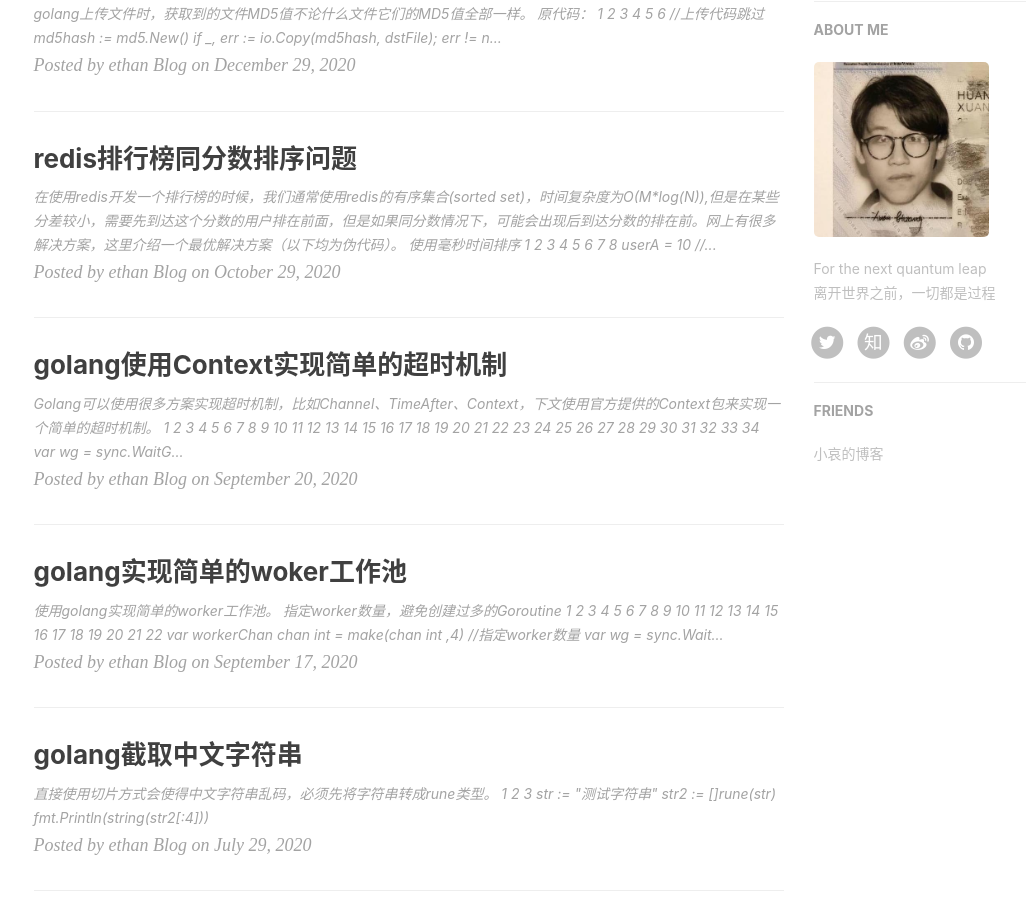
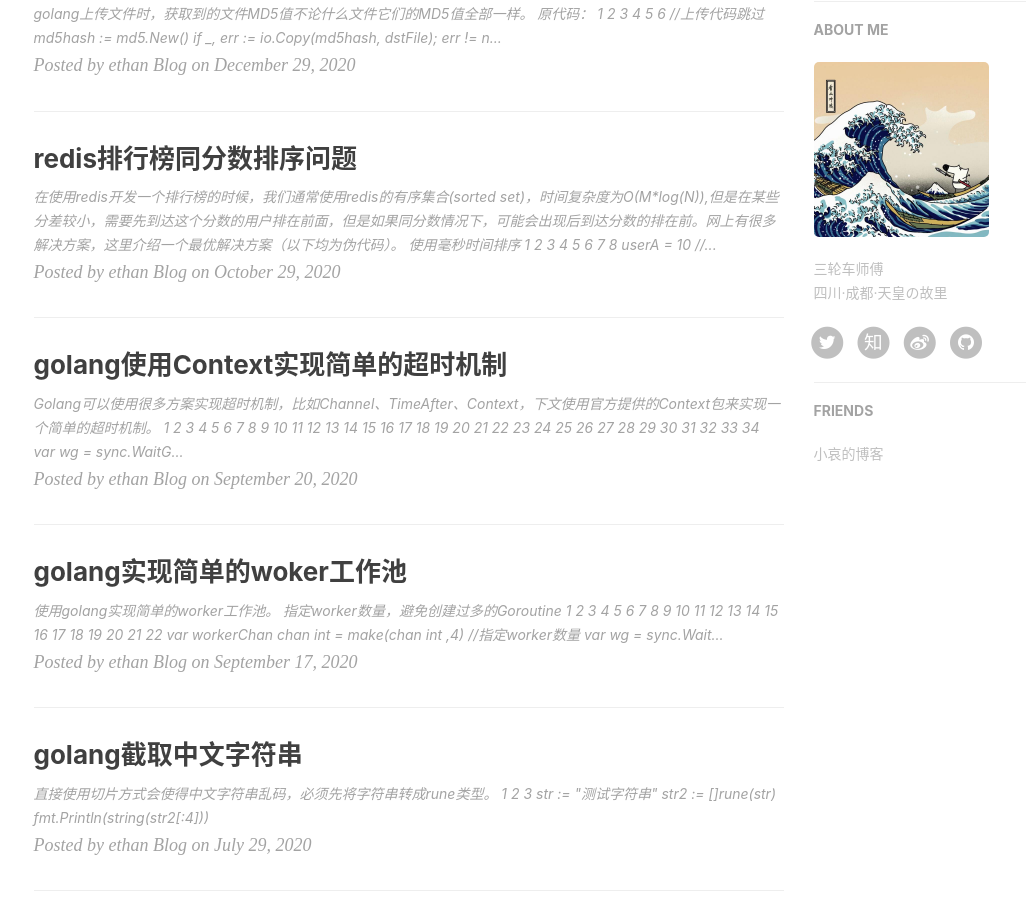
Before and after one commit to EthanChenLi/EthanChenLi.github.io, a Jekyll site: the page built from index.html, in a window 1280 px wide and 900 px high, scrolled down 533 px. Shown: the whole window, without its empty margins (134-1160 px from the left). Built offline with Jekyll 4.4.1, drawn with Linux system fonts in a browser that asks for light colours; nearby versions of some CDN libraries; the list of posts is cut into pages by our own code; comment, search, counter and statistics services are not loaded.

Commit message:
edit avatar

```diff
--- a/_config.yml
+++ b/_config.yml
@@ -78,8 +78,8 @@
 
 # Sidebar settings
 sidebar: true                           # whether or not using Sidebar.
-sidebar-about-description: "For the next quantum leap<br>离开世界之前，一切都是过程"
-sidebar-avatar: /img/avatar-hux-ny.jpg      # use absolute URL, seeing it's used in both `/` and `/about/`
+sidebar-about-description: "三轮车师傅<br>四川·成都·天皇の故里"
+sidebar-avatar: /img/avatar_main.jpeg      # use absolute URL, seeing it's used in both `/` and `/about/`
 
 
 
```
Also changed, not shown: img/avatar_main.jpeg (added).
